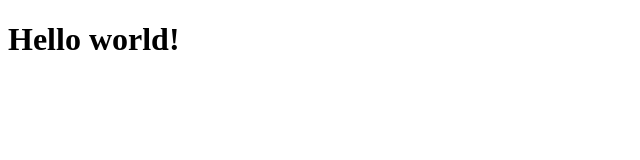
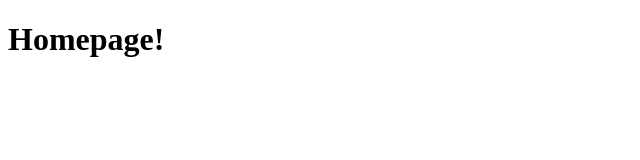
Before and after one commit to augustolfp/dietinha_frontend, a React (Vite) app: page / in a window 1280 px wide. Shown: the top 160 px of the page, without its empty margins (0-640 px from the left). Built offline with nearby package versions, Linux system fonts and the light colour scheme.

Commit message:
feat(routes): implement app first pages

```diff
--- a/package.json
+++ b/package.json
@@ -10,9 +10,12 @@
     "preview": "vite preview"
   },
   "dependencies": {
+    "@reduxjs/toolkit": "^1.9.5",
     "firebase": "^9.22.0",
     "react": "^18.2.0",
-    "react-dom": "^18.2.0"
+    "react-dom": "^18.2.0",
+    "react-redux": "^8.1.0",
+    "react-router-dom": "^6.13.0"
   },
   "devDependencies": {
     "@types/react": "^18.0.28",
--- a/src/App.tsx
+++ b/src/App.tsx
@@ -1,5 +1,16 @@
+import { BrowserRouter as Router, Routes, Route } from "react-router-dom";
+import Home from "./pages/Home";
+import Dashboard from "./pages/Dashboard";
+
 function App() {
-    return <h1>Hello world!</h1>;
+    return (
+        <Router>
+            <Routes>
+                <Route path="/" element={<Home />} />
+                <Route path="/dashboard" element={<Dashboard />} />
+            </Routes>
+        </Router>
+    );
 }
 
 export default App;
--- /dev/null
+++ b/src/pages/Dashboard.tsx
@@ -0,0 +1,3 @@
+export default function Dashboard() {
+    return <h1>Dashboard!</h1>;
+}
--- /dev/null
+++ b/src/pages/Home.tsx
@@ -0,0 +1,3 @@
+export default function Home() {
+    return <h1>Homepage!</h1>;
+}
```
Also changed, not shown: src/config/firebase.ts (+16 -2 lines), 1 other file (tests, documents, lock files or other folders).
